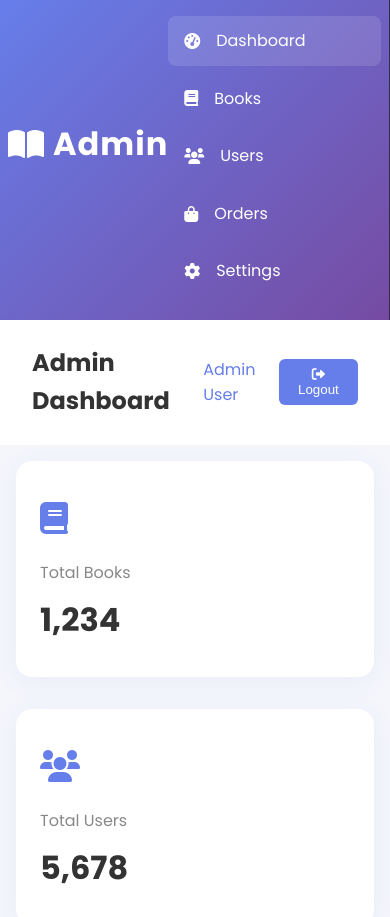
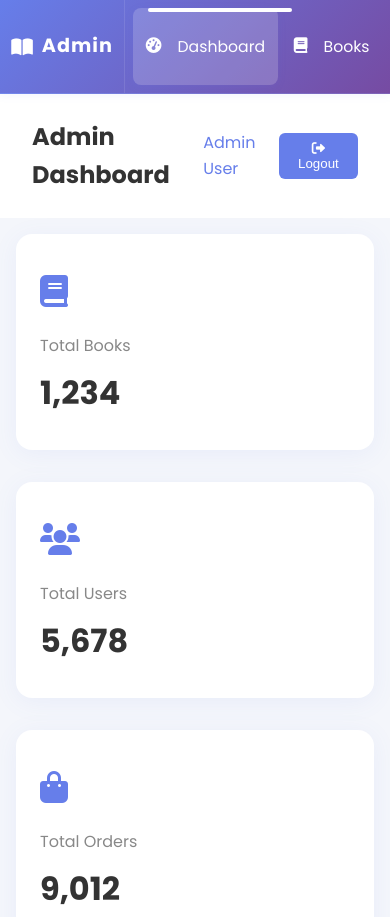
Before and after one commit to its-ehlert/.project, a plain HTML site: page frontend/pages/admin.html in a window 390 px wide. Shown: the top 917 px of the page. Drawn offline with Linux system fonts and the light colour scheme.

Commit message:
Najaribu kufanya ifit vizuri

```diff
--- a/frontend/pages/admin.html
+++ b/frontend/pages/admin.html
@@ -19,25 +19,39 @@
         }
         .admin-sidebar {
             width: 250px;
+            height: 100vh;
+            position: fixed;
+            top: 0;
+            left: 0;
+            bottom: 0;
+            min-height: 100vh;
             background: linear-gradient(135deg, #667eea 0%, #764ba2 100%);
             color: #fff;
             display: flex;
             flex-direction: column;
-            align-items: center;
-            padding: 2rem 1rem 1rem 1rem;
+            align-items: stretch;
+            padding: 0;
             box-shadow: 2px 0 12px rgba(102,126,234,0.08);
+            border-right: 1.5px solid rgba(255,255,255,0.08);
+            position: relative;
+            z-index: 2;
         }
         .admin-sidebar .logo {
             font-size: 2rem;
             font-weight: 700;
-            margin-bottom: 2rem;
             letter-spacing: 1px;
             display: flex;
             align-items: center;
             gap: 0.5rem;
+            padding: 2rem 1.5rem 1.5rem 1.5rem;
+            border-bottom: 1px solid rgba(255,255,255,0.10);
         }
         .admin-sidebar nav {
-            width: 100%;
+            flex: 1;
+            display: flex;
+            flex-direction: column;
+            padding: 1.5rem 0.5rem 1.5rem 0.5rem;
+            gap: 0.5rem;
         }
         .admin-sidebar nav a {
             display: flex;
@@ -45,19 +59,46 @@
             gap: 1rem;
             color: #fff;
             text-decoration: none;
-            padding: 0.75rem 1rem;
+            padding: 0.85rem 1.2rem;
             border-radius: 8px;
-            margin-bottom: 0.5rem;
             font-weight: 500;
-            transition: background 0.2s;
+            font-size: 1.05rem;
+            transition: background 0.18s, color 0.18s;
+            margin-bottom: 0.2rem;
+            position: relative;
         }
         .admin-sidebar nav a.active, .admin-sidebar nav a:hover {
-            background: rgba(255,255,255,0.12);
+            background: rgba(255,255,255,0.18);
+            color: #fff;
+            box-shadow: 0 2px 8px rgba(102,126,234,0.10);
+        }
+        .admin-sidebar nav a.active::before {
+            content: '';
+            position: absolute;
+            left: 0;
+            top: 10%;
+            bottom: 10%;
+            width: 4px;
+            border-radius: 4px;
+            background: #fff;
+        }
+        .admin-sidebar .sidebar-footer {
+            padding: 1.2rem 1.5rem;
+            border-top: 1px solid rgba(255,255,255,0.10);
+            font-size: 0.95rem;
+            color: #e0e7ff;
+            text-align: center;
         }
         .admin-main {
             flex: 1;
             display: flex;
             flex-direction: column;
+            width: calc(100% - 250px);
+            margin-left: 250px;
+            min-height: 100vh;
+            transition: margin-left 0.2s, width 0.2s;
+            overflow-x: auto;
+            background: #f4f6fb;
         }
         .admin-topbar {
             background: #fff;
@@ -98,6 +139,7 @@
             padding: 2rem;
             background: #f4f6fb;
             flex: 1;
+            min-height: 100vh;
         }
         .dashboard-cards {
             display: grid;
@@ -188,14 +230,60 @@
                 flex-direction: column;
             }
             .admin-sidebar {
-                flex-direction: row;
+                position: static;
                 width: 100%;
                 height: auto;
-                padding: 1rem 0.5rem;
-                justify-content: space-between;
+                min-height: unset;
+                flex-direction: row;
+                box-shadow: 0 2px 8px rgba(102,126,234,0.08);
+                border-right: none;
+                border-bottom: 1.5px solid rgba(255,255,255,0.08);
+            }
+            .admin-sidebar .logo {
+                padding: 1rem 1rem 1rem 1rem;
+                border-bottom: none;
+                border-right: 1px solid rgba(255,255,255,0.10);
+            }
+            .admin-sidebar nav {
+                flex-direction: row;
+                gap: 0.2rem;
+                padding: 0.5rem 0.5rem;
+            }
+            .admin-sidebar nav a {
+                font-size: 0.98rem;
+                padding: 0.7rem 0.8rem;
+                margin-bottom: 0;
+            }
+            .admin-sidebar nav a.active::before {
+                left: 10%;
+                top: 0;
+                bottom: 0;
+                width: 100%;
+                height: 4px;
+                border-radius: 4px;
+                background: #fff;
+                content: '';
+                position: absolute;
+            }
+            .admin-sidebar .sidebar-footer {
+                padding: 0.7rem 1rem;
+                font-size: 0.9rem;
             }
             .admin-main {
+                width: 100%;
+                margin-left: 0;
                 padding: 0;
+                min-height: 100vh;
+                background: #f4f6fb;
+            }
+            .admin-dashboard {
+                padding: 1rem;
+                min-height: 100vh;
+                background: #f4f6fb;
+            }
+            .admin-sidebar .logo {
+                font-size: 1.2rem;
+                padding: 0.7rem 0.7rem 0.7rem 0.7rem;
             }
         }
         @media (max-width: 600px) {
@@ -204,6 +292,10 @@
             }
             .admin-dashboard {
                 padding: 1rem;
+            }
+            .admin-sidebar .logo {
+                font-size: 1.2rem;
+                padding: 0.7rem 0.7rem 0.7rem 0.7rem;
             }
         }
     </style>
@@ -219,6 +311,7 @@
                 <a href="#orders"><i class="fas fa-shopping-bag"></i> Orders</a>
                 <a href="#settings"><i class="fas fa-cog"></i> Settings</a>
             </nav>
+            <div class="sidebar-footer">&copy; 2024 BookStore Admin</div>
         </aside>
         <main class="admin-main">
             <div class="admin-topbar">
```
